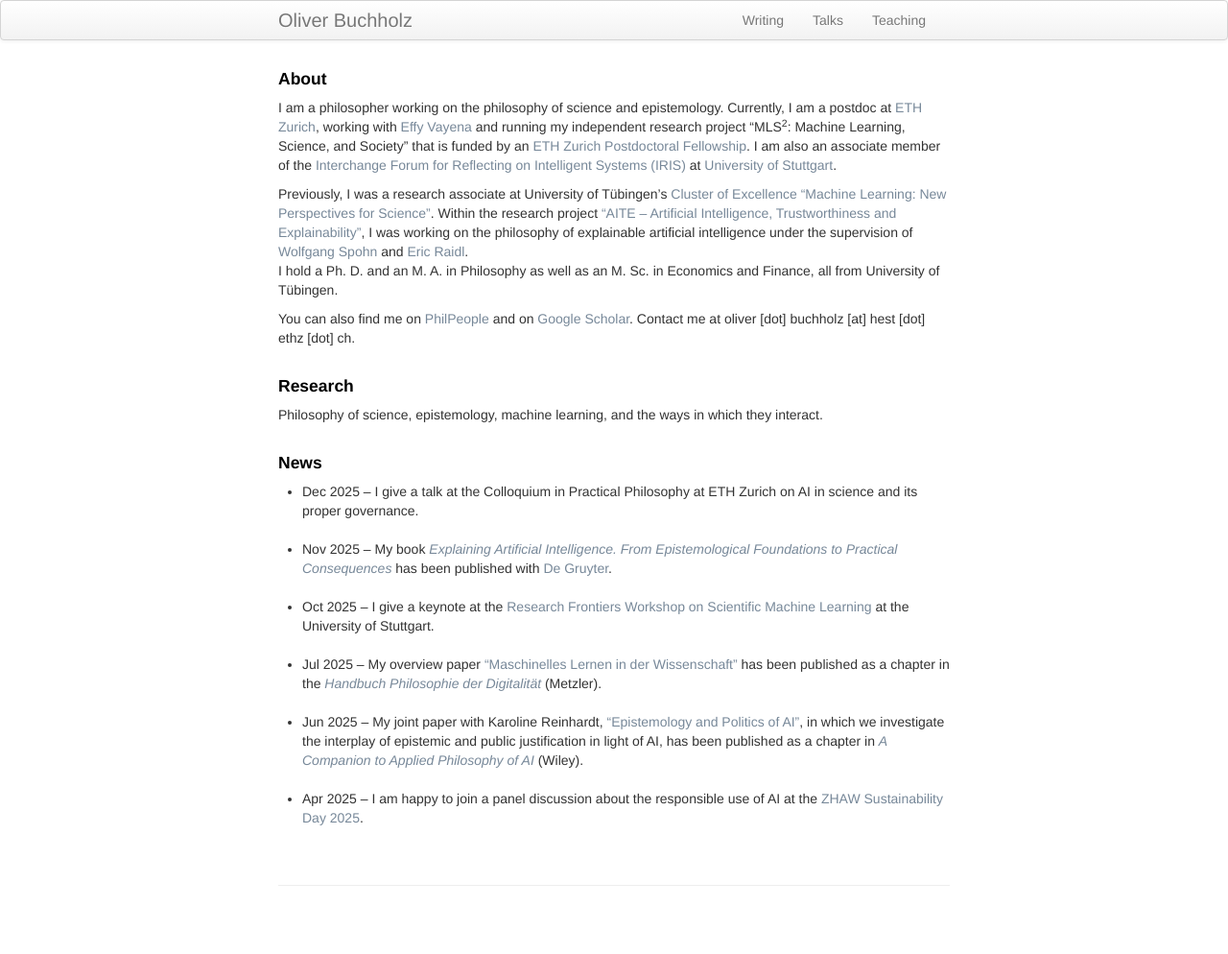
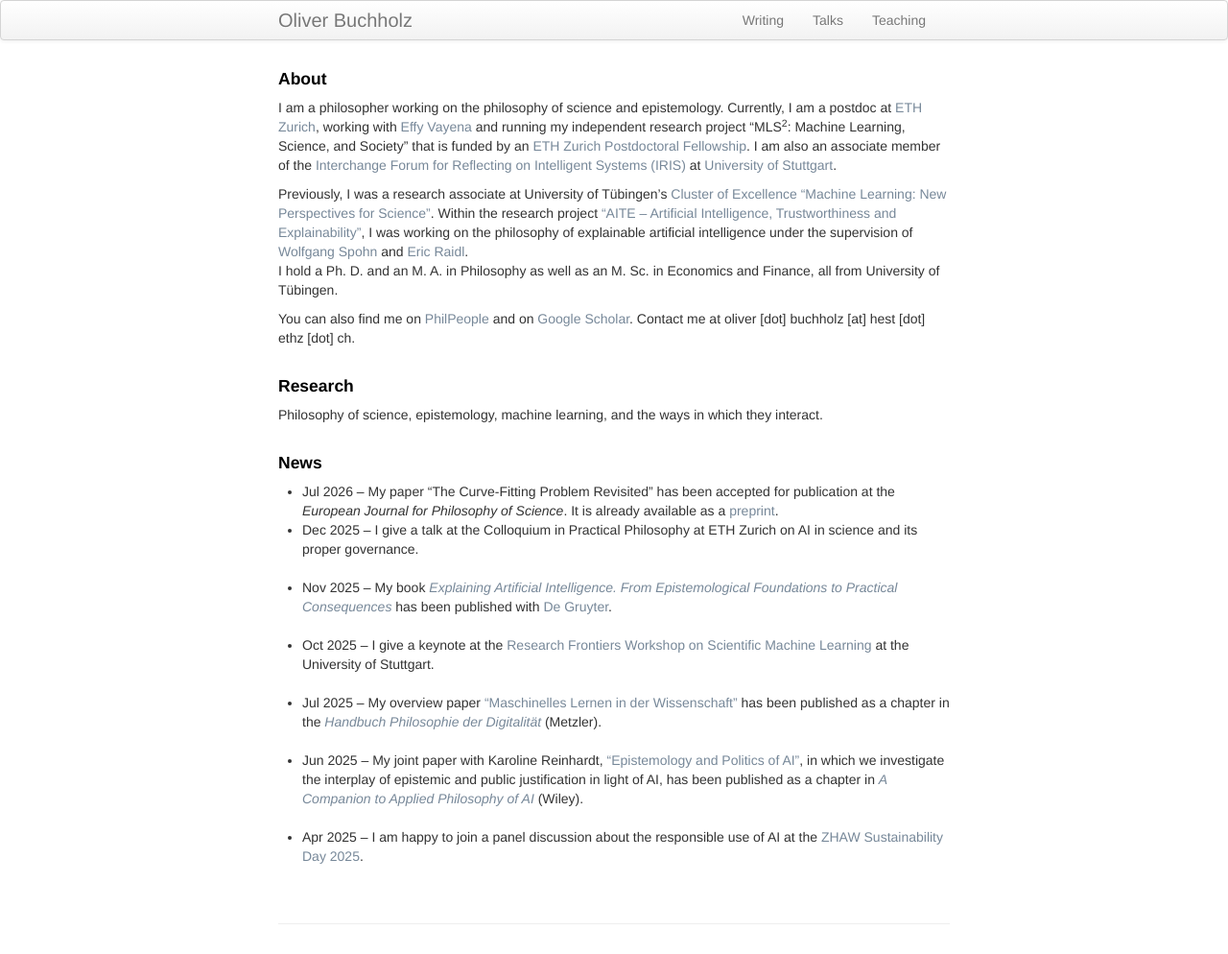
Before and after one commit to oliverbuchholz/oliverbuchholz.github.io, a Jekyll site: the page built from index.md, in a window 1280 px wide. Shown: the whole page at 96% size. Built offline with Jekyll 4.4.1, drawn with Linux system fonts in a browser that asks for light colours; before the commit the page ends 954 px from its top, so only the background shows below that.

Commit message:
Update news section

```diff
--- a/index.md
+++ b/index.md
@@ -23,6 +23,8 @@ Philosophy of science, epistemology, machine learning, and the ways in which the
 <h4> News </h4>
 
 <ul>
+<li>Jul 2026 &ndash; My paper &ldquo;The Curve-Fitting Problem Revisited&rdquo; has been accepted for publication at the <i>European Journal for Philosophy of Science</i>. It is already available as a <a href="https://philsci-archive.pitt.edu/id/eprint/30570" target="_blank">preprint</a>.</li>
+
 <li> Dec 2025 &ndash; I give a talk at the Colloquium in Practical Philosophy at ETH Zurich on AI in science and its proper governance.<br><br>
 </li>
 
```
